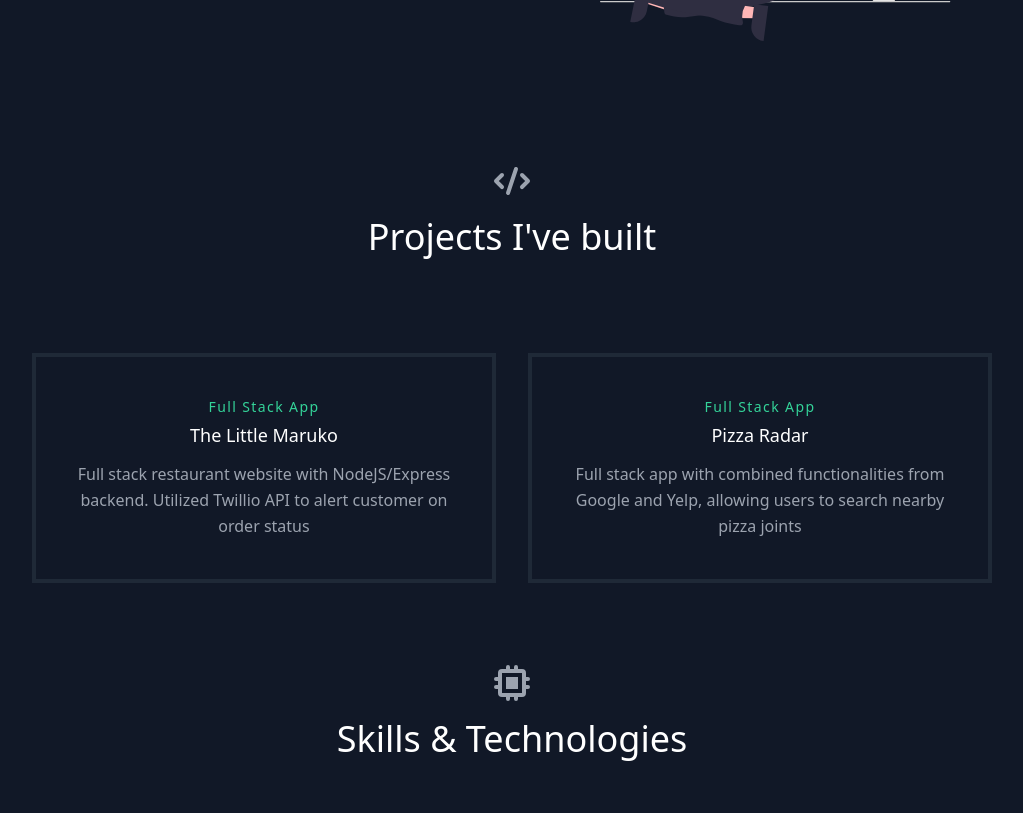
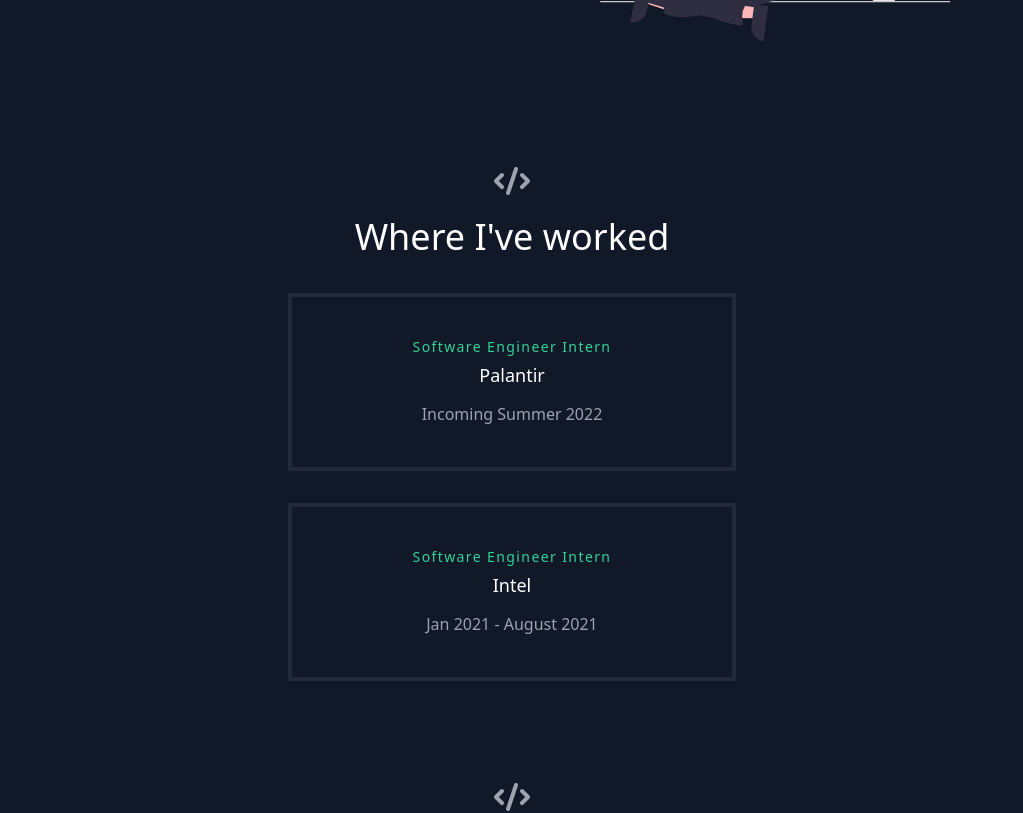
Before and after one commit to pas-trop-de-zele/portfolio-site, a React (Create React App) app: page / in a window 1280 px wide. Shown: the part 420-1233 px from the top of the page, without its empty margins (128-1151 px from the left). Built offline with nearby package versions, Linux system fonts and the light colour scheme.

Commit message:
Fix minor cosmetic details

```diff
--- a/src/App.js
+++ b/src/App.js
@@ -4,6 +4,7 @@
 
 import Navbar from "./components/Navbar";
 import About from "./components/About";
+import Jobs from "./components/Jobs";
 import Projects from "./components/Projects";
 import Skills from "./components/Skills";
 
@@ -12,6 +13,7 @@
         <main className="text-gray-400 bg-gray-900 body-font">
             <Navbar />
             <About />
+            <Jobs />
             <Projects />
             <Skills />
         </main>
--- a/src/components/About.js
+++ b/src/components/About.js
@@ -24,7 +24,7 @@
                             Resume
                         </a>
                         <a
-                            href="#projects"
+                            href="#jobs"
                             className="ml-4 inline-flex text-gray-400 bg-gray-800 border-0 py-2 px-6 focus:outline-none hover:bg-gray-700 hover:text-white rounded text-lg"
                         >
                             See My Past Work
--- /dev/null
+++ b/src/components/Jobs.js
@@ -0,0 +1,35 @@
+import { CodeIcon } from "@heroicons/react/solid";
+import React from "react";
+import { jobs } from "../data";
+
+export default function Jobs() {
+    return (
+        <section id="jobs" className="text-gray-400 bg-gray-900 body-font">
+            <div className="container px-5 py-10 mx-auto text-center lg:px-40">
+                <div className="flex flex-col w-full mb-5">
+                    <CodeIcon className="mx-auto inline-block w-10 mb-4" />
+                    <h1 className="sm:text-4xl text-3xl font-medium title-font text-white">
+                        Where I've worked
+                    </h1>
+                </div>
+                <div>
+                    {jobs.map((job) => (
+                        <div className="m-auto flex-auto sm:w-1/2 w-100 p-4">
+                            <div className="px-8 py-10 relative z-10 w-full border-4 border-gray-800 bg-gray-900">
+                                <h2 className="tracking-widest text-sm title-font font-medium text-green-400 mb-1">
+                                    {job.title}
+                                </h2>
+                                <h1 className="title-font text-lg font-medium text-white mb-3">
+                                    {job.name}
+                                </h1>
+                                <p className="leading-relaxed">
+                                    {job.duration}
+                                </p>
+                            </div>
+                        </div>
+                    ))}
+                </div>
+            </div>
+        </section>
+    );
+}
--- a/src/components/Navbar.js
+++ b/src/components/Navbar.js
@@ -2,7 +2,7 @@
 
 export default function Navbar() {
     return (
-        <header className="bg-gray-800 md:sticky top-0 z-10">
+        <header className="bg-gray-800 md:sticky top-0 z-20">
             <div className="container mx-auto flex flex-wrap p-5 flex-col md:flex-row items-center">
                 <a className="title-font font-medium text-white mb-4 md:mb-0">
                     <a href="#about" className="ml-3 text-xl">
--- a/src/components/Projects.js
+++ b/src/components/Projects.js
@@ -6,7 +6,7 @@
     return (
         <section id="projects" className="text-gray-400 bg-gray-900 body-font">
             <div className="container px-5 py-10 mx-auto text-center lg:px-40">
-                <div className="flex flex-col w-full mb-20">
+                <div className="flex flex-col w-full mb-5">
                     <CodeIcon className="mx-auto inline-block w-10 mb-4" />
                     <h1 className="sm:text-4xl text-3xl font-medium title-font mb-4 text-white">
                         Projects I've built
--- a/src/components/Skills.js
+++ b/src/components/Skills.js
@@ -6,7 +6,7 @@
     return (
         <section id="skills">
             <div className="container px-5 py-10 mx-auto">
-                <div className="text-center mb-20">
+                <div className="text-center mb-5">
                     <ChipIcon className="w-10 inline-block mb-4" />
                     <h1 className="sm:text-4xl text-3xl font-medium title-font text-white mb-4">
                         Skills &amp; Technologies
--- a/src/data.js
+++ b/src/data.js
@@ -1,3 +1,16 @@
+export const jobs = [
+    {
+        name: "Palantir",
+        title: "Software Engineer Intern",
+        duration: "Incoming Summer 2022",
+    },
+    {
+        name: "Intel",
+        title: "Software Engineer Intern",
+        duration: "Jan 2021 - August 2021",
+    },
+];
+
 export const projects = [
     {
         title: "The Little Maruko",
```
